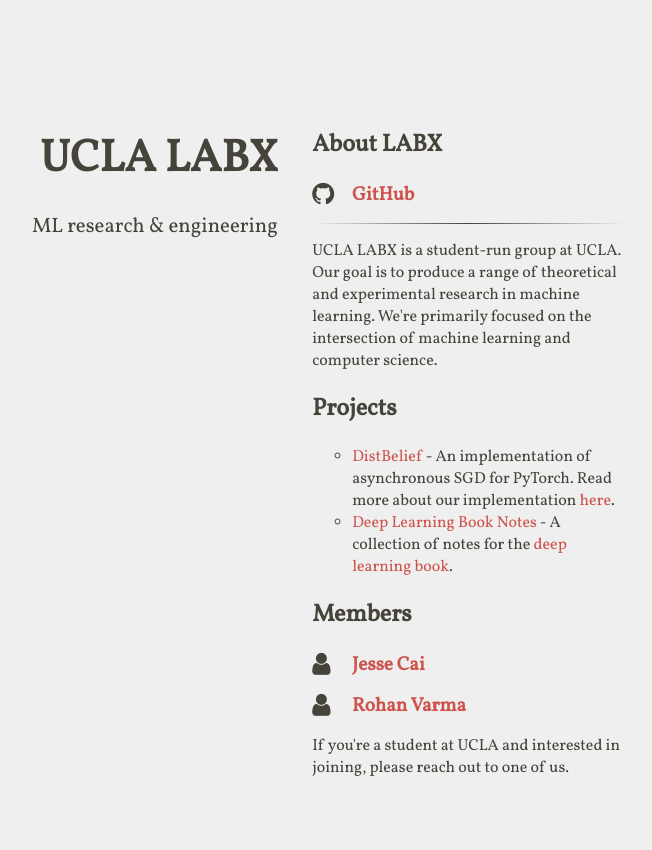
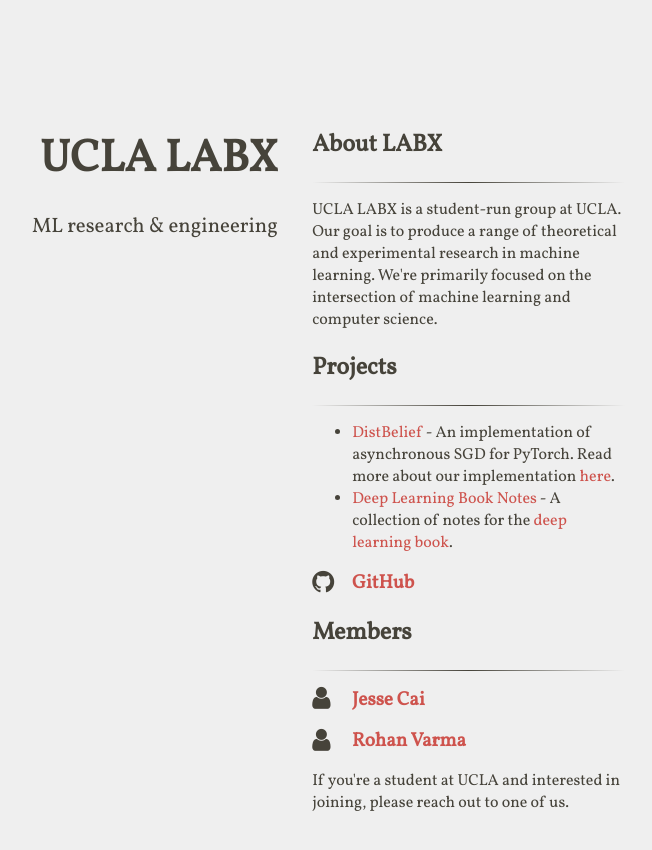
Before and after one commit to ucla-labx/ucla-labx.github.io, a Jekyll site: the page built from index.html, in a window 1280 px wide. Shown: the top 850 px of the page, without its empty margins (355-1007 px from the left). Built offline with Jekyll 4.4.1, drawn with Linux system fonts in a browser that asks for light colours; nearby versions of some CDN libraries.

Commit message:
better layout

```diff
--- a/_includes/content.html
+++ b/_includes/content.html
@@ -1,15 +1,9 @@
 <h2>About LABX</h2>
-
-<ul class="fa-ul main-list">
-  <li class="main-list-item">
-    <span class="fa fa-github fa-lg main-list-item-icon"></span>
-    <a href="https://github.com/ucla-labx">GitHub</a>
-  </li>
-
 <hr />
 <p>UCLA LABX is a student-run group at UCLA. Our goal is to produce a range of theoretical and experimental research in machine learning. We're primarily focused on the intersection of machine learning and computer science.</p>
 
 <h2>Projects</h2>
+<hr />
 <ul>
     <li><a href="https://github.com/ucla-labx/distbelief">DistBelief</a>
       - An implementation of asynchronous SGD for PyTorch. Read more about our implementation <a href="https://jcaip.github.io/Distbelief/">here</a>.
@@ -19,8 +13,16 @@
   </li>
 </ul>
 
+<ul class="fa-ul main-list">
+  <li class="main-list-item">
+    <span class="fa fa-github fa-lg main-list-item-icon"></span>
+    <a href="https://github.com/ucla-labx">GitHub</a>
+  </li>
+</ul>
 
 <h2>Members</h2>
+<hr />
+<ul class="fa-ul main-list">
   <li class="main-list-item">
     <span class="fa fa-user fa-lg main-list-item-icon"></span>
     <a href="https://jcaip.github.io">Jesse Cai</a>
@@ -30,7 +32,6 @@
     <span class="fa fa-user fa-lg main-list-item-icon"></span>
     <a href="http://rohanvarma.me">Rohan Varma</a>
   </li>
+</ul>
 
 <p> If you're a student at UCLA and interested in joining, please reach out to one of us.</p>
-
-</ul>
```
